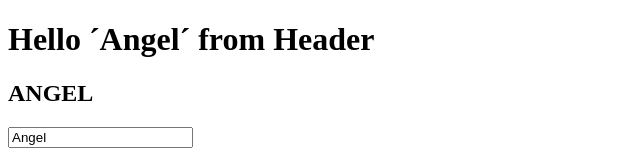
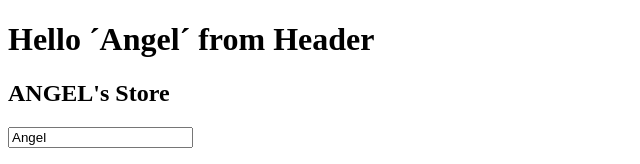
Before and after one commit to Angellomon/svelte-5-course, a SvelteKit app: page / in a window 1280 px wide. Shown: the top 164 px of the page, without its empty margins (0-640 px from the left). Built offline with nearby package versions, Linux system fonts and the light colour scheme.

Commit message:
feat: impl first example of status

```diff
--- a/src/routes/Header.svelte
+++ b/src/routes/Header.svelte
@@ -3,7 +3,7 @@
 </script>
 
 <h1>Hello ´{name}´ from Header</h1>
-<h2>{name.toUpperCase()}</h2>
+<h2>{name.toUpperCase()}'s Store</h2>
 
 <style>
 
```
